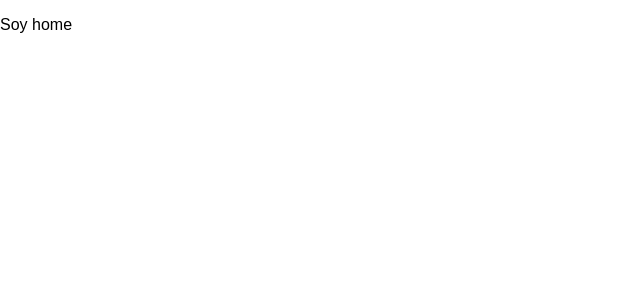
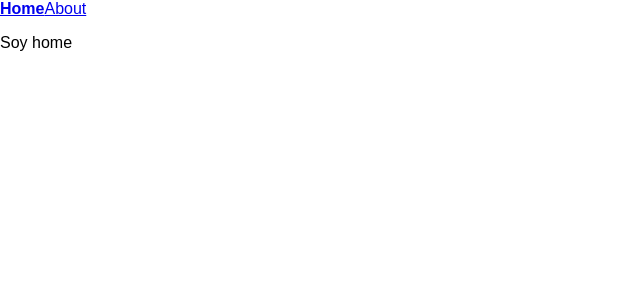
Before and after one commit to florlafuente/react-101, a React (Create React App) app: page / in a window 1280 px wide. Shown: the top 300 px of the page, without its empty margins (0-640 px from the left). Built offline with nearby package versions, Linux system fonts and the light colour scheme.

Commit message:
Add Menu and MenuItem component

```diff
--- a/src/App.js
+++ b/src/App.js
@@ -1,11 +1,13 @@
-import React, { Component, Fragment } from 'react'
-import { BrowserRouter as Router, Route } from 'react-router-dom'
+import React, { Fragment } from 'react'
+import { BrowserRouter as Router, Route, Link } from 'react-router-dom'
 import Home from './routes/home'
 import About from './routes/about'
+import Menu from './components/Menu'
 
 export default () => (
   <Router>
     <Fragment>
+      <Menu />
       <Route exact path='/' component={Home} />
       <Route path='/about' component={About} />
     </Fragment>
--- /dev/null
+++ b/src/components/Menu/index.js
@@ -0,0 +1,23 @@
+import React from 'react'
+import MenuItem from '../MenuItem'
+
+const links = [
+  {
+    'path': '/',
+    'name': 'Home'
+  },
+  {
+    'path': '/about',
+    'name': 'About'
+  }
+]
+
+export default () => (
+  <nav>
+    {links.map((link, i) => (
+      <MenuItem
+        path={link.path}
+        name={link.name} />
+    ))}
+  </nav>
+)
--- /dev/null
+++ b/src/components/MenuItem/index.js
@@ -0,0 +1,11 @@
+import React from 'react'
+import { NavLink } from 'react-router-dom'
+
+export default ({ path, name }) => (
+  <NavLink
+    exact
+    to={path}
+    activeClassName='menu-item-active'>
+    {name}
+  </NavLink>
+)
--- a/src/index.css
+++ b/src/index.css
@@ -3,3 +3,7 @@ body {
   padding: 0;
   font-family: sans-serif;
 }
+
+.menu-item-active {
+  font-weight: bold;
+}
```
